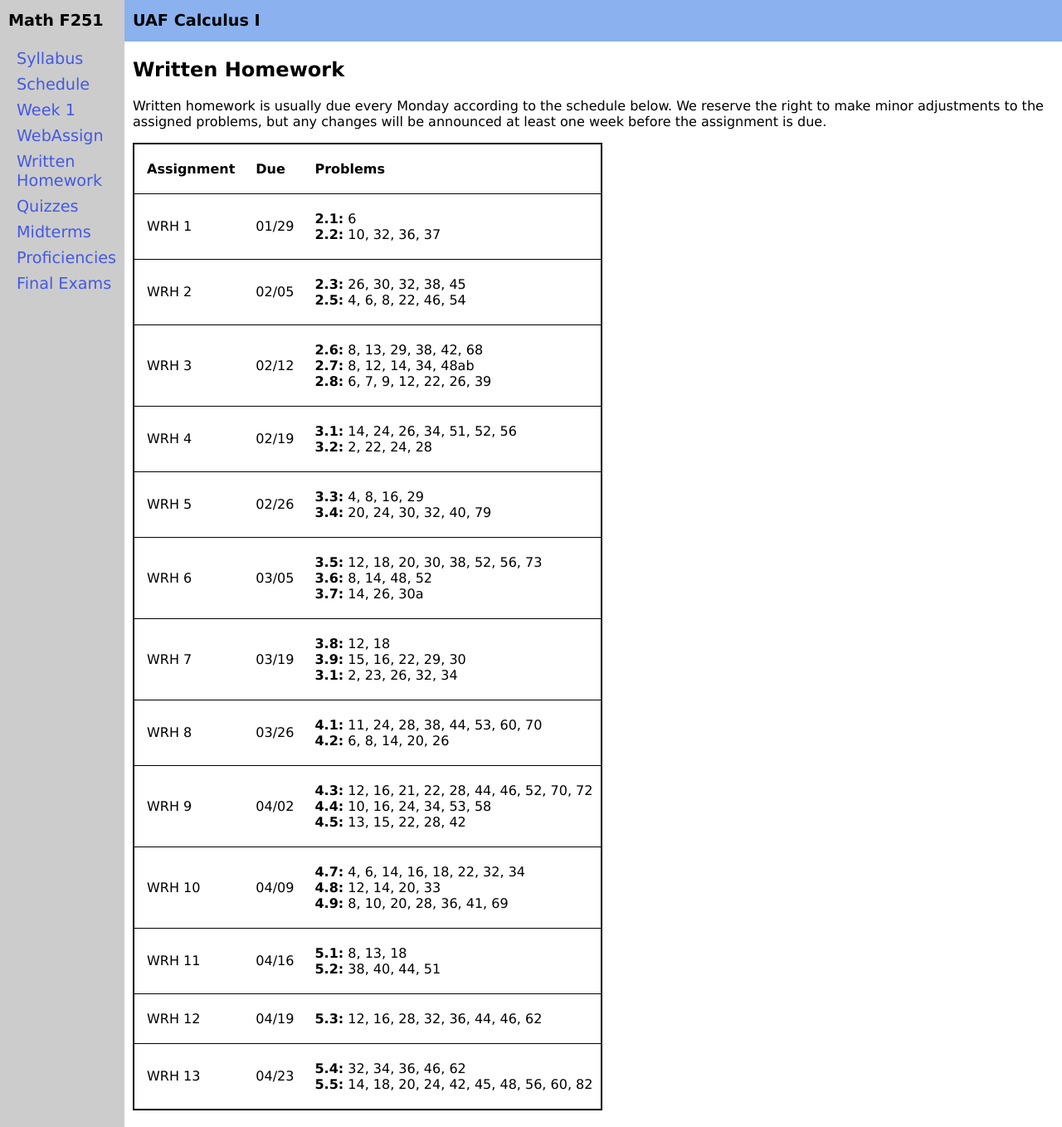
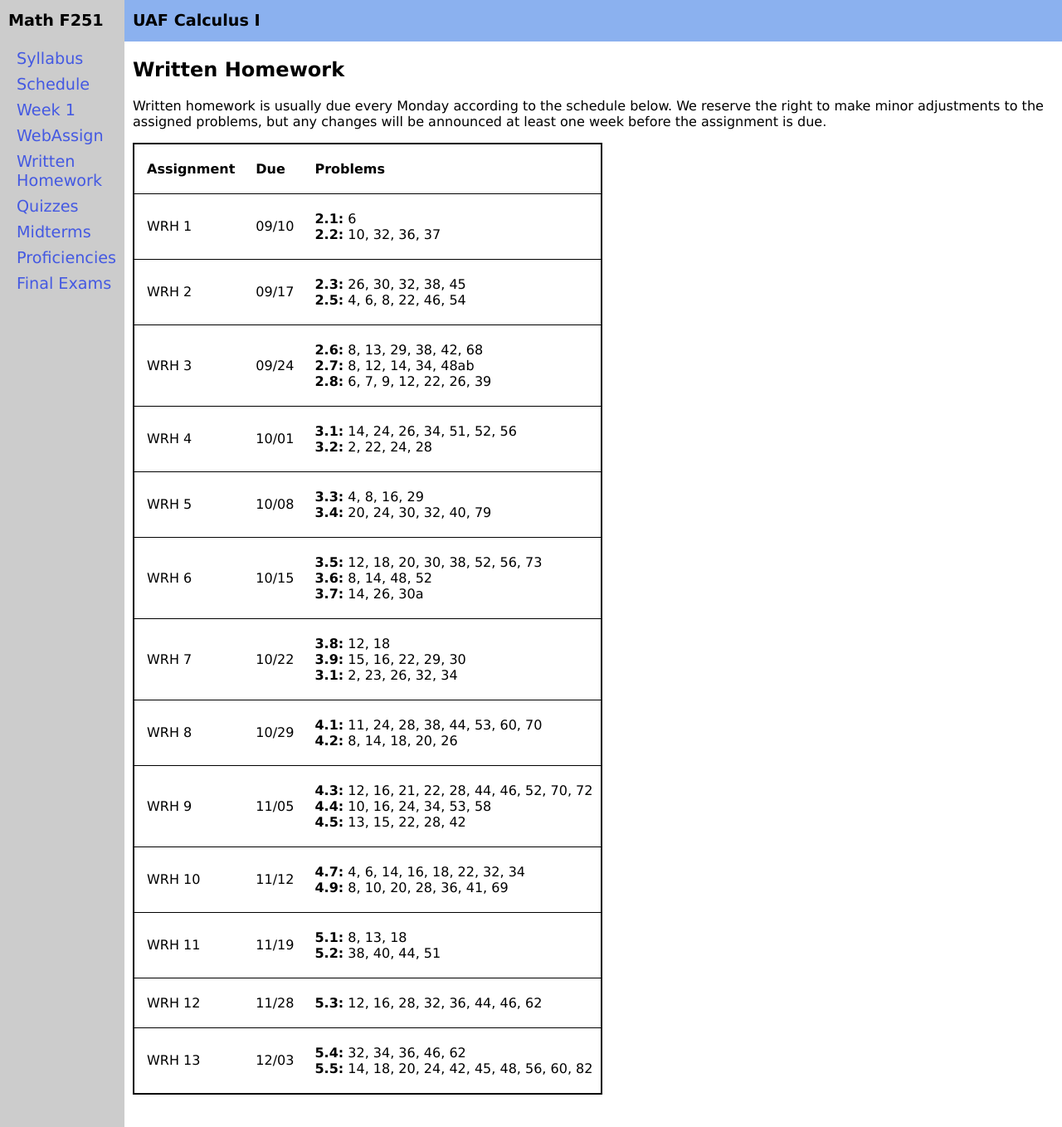
Before and after one commit to uaf-math/calc1, a Jekyll site: the page built from writtenhomework.md, in a window 1280 px wide and 1358 px high. Shown: the whole window at 83% size. Built offline with Jekyll 4.4.1, drawn with Linux system fonts in a browser that asks for light colours.

Commit message:
homework due dates, problems finalized

```diff
--- a/_data/written-homework.yml
+++ b/_data/written-homework.yml
@@ -1,5 +1,5 @@
 - name: "WRH 1"
-  due: 01/29
+  due: 09/10
   problems:
     - section: 2.1
       exercises: 6
@@ -7,7 +7,7 @@
       exercises: 10, 32, 36, 37
 
 - name: WRH 2
-  due: 02/05
+  due: 09/17
   problems:
     - section: 2.3
       exercises: 26, 30, 32, 38, 45
@@ -15,7 +15,7 @@
       exercises: 4, 6, 8, 22, 46, 54
 
 - name: WRH 3
-  due: 02/12
+  due: 09/24
   problems:
     - section: 2.6
       exercises: 8, 13, 29, 38, 42, 68
@@ -25,7 +25,7 @@
       exercises: 6, 7, 9, 12, 22, 26, 39
 
 - name: WRH 4
-  due: 02/19
+  due: 10/01
   problems:
     - section: 3.1
       exercises: 14, 24, 26, 34, 51, 52, 56
@@ -33,7 +33,7 @@
       exercises: 2, 22, 24, 28
 
 - name: WRH 5
-  due: 02/26
+  due: 10/08
   problems:
     - section: 3.3
       exercises: 4, 8, 16, 29
@@ -41,7 +41,7 @@
       exercises: 20, 24, 30, 32, 40, 79
 
 - name: WRH 6
-  due: 03/05
+  due: 10/15
   problems:
     - section: 3.5
       exercises: 12, 18, 20, 30, 38, 52, 56, 73
@@ -51,7 +51,7 @@
       exercises: 14, 26, 30a
 
 - name: WRH 7
-  due: 03/19
+  due: 10/22
   problems:
     - section: 3.8
       exercises: 12, 18
@@ -61,15 +61,15 @@
       exercises: 2, 23, 26, 32, 34
 
 - name: WRH 8
-  due: 03/26
+  due: 10/29
   problems:
     - section: 4.1
       exercises: 11, 24, 28, 38, 44, 53, 60, 70
     - section: 4.2
-      exercises: 6, 8, 14, 20, 26
+      exercises: 8, 14, 18, 20, 26
 
 - name: WRH 9
-  due: 04/02
+  due: 11/05
   problems:
     - section: 4.3
       exercises: 12, 16, 21, 22, 28, 44, 46, 52, 70, 72
@@ -79,17 +79,15 @@
       exercises: 13, 15, 22, 28, 42
 
 - name: WRH 10
-  due: 04/09
+  due: 11/12
   problems:
     - section: 4.7
       exercises: 4, 6, 14, 16, 18, 22, 32, 34
-    - section: 4.8
-      exercises: 12, 14, 20, 33
     - section: 4.9
       exercises: 8, 10, 20, 28, 36, 41, 69
 
 - name: WRH 11
-  due: 04/16
+  due: 11/19
   problems:
   - section: 5.1
     exercises: 8, 13, 18
@@ -97,13 +95,13 @@
     exercises: 38, 40, 44, 51
 
 - name: WRH 12
-  due: 04/19
+  due: 11/28
   problems:
     - section: 5.3
       exercises: 12, 16, 28, 32, 36, 44, 46, 62
 
 - name: WRH 13
-  due: 04/23
+  due: 12/03
   problems:
     - section: 5.4
       exercises: 32, 34, 36, 46, 62
```
